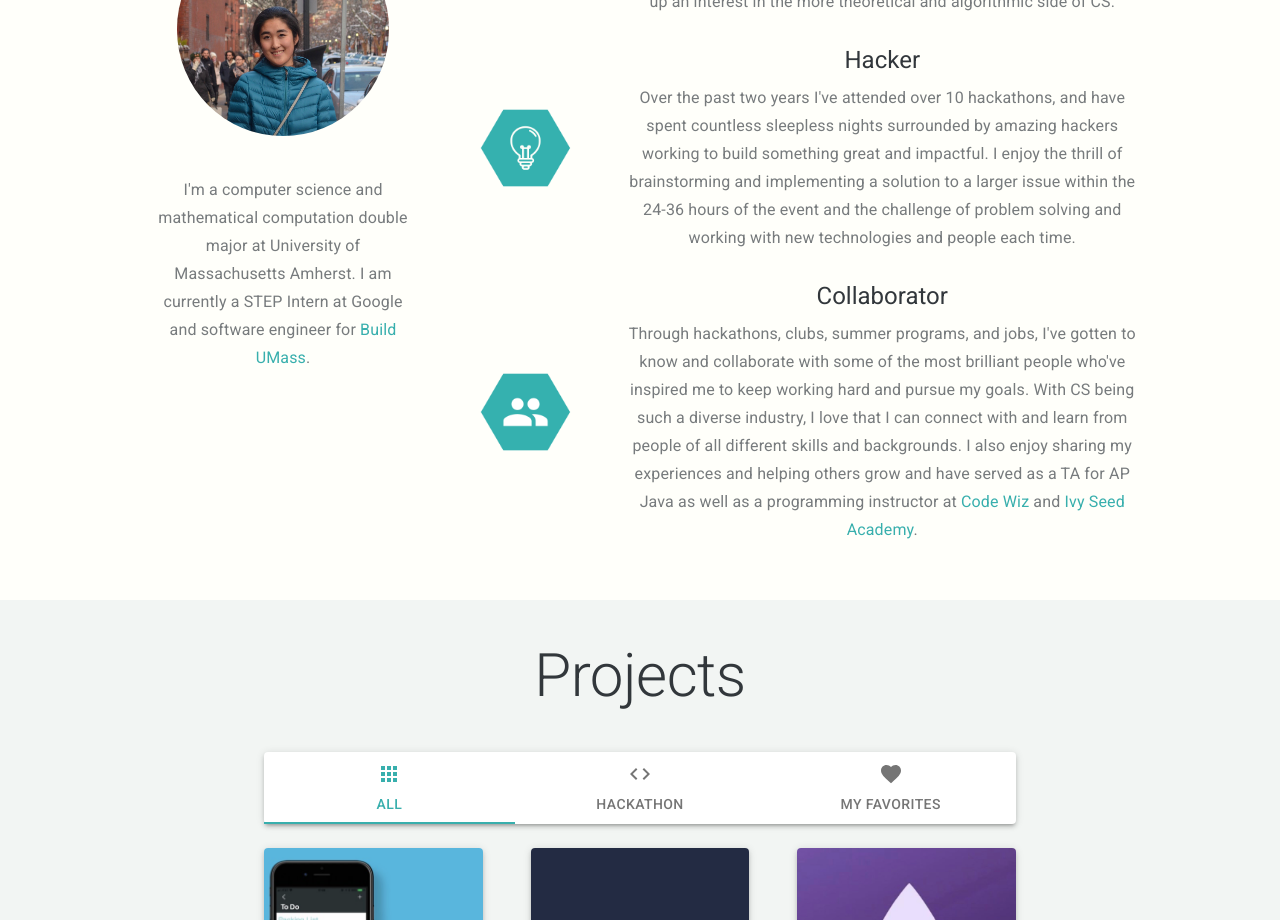
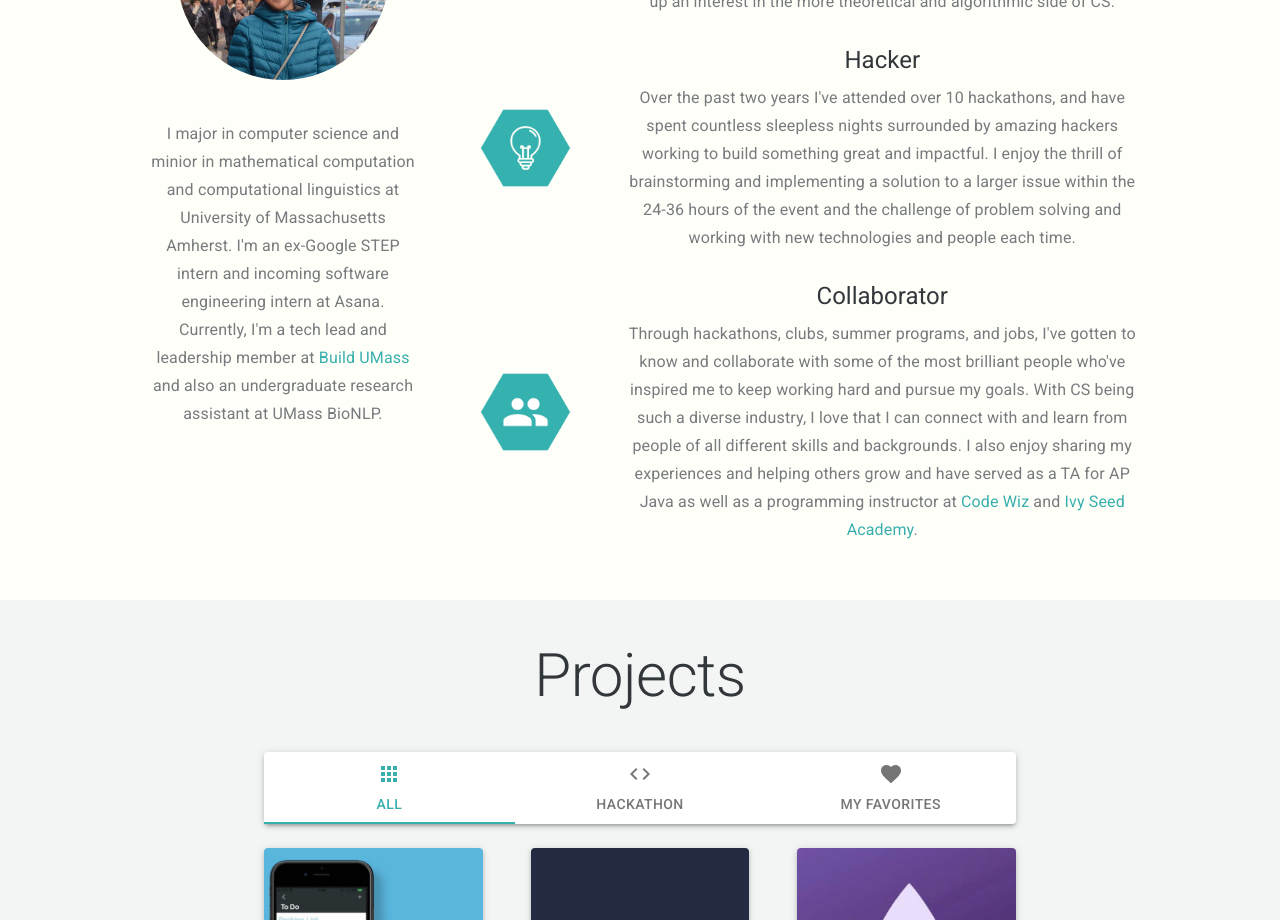
Before and after one commit to emaohn/my-website, a React (Create React App) app: page / in a window 1280 px wide. Shown: the part 1180-2100 px from the top of the page. Built offline with nearby package versions, Linux system fonts and the light colour scheme.

Commit message:
Update about section text

```diff
--- a/src/components/About.js
+++ b/src/components/About.js
@@ -28,7 +28,7 @@ export default function About() {
                                 <Box my={5} px={1} justifyContent='center'>
                                     <Typography gutterBottom variant='subtitle1'>
                                         <Box className='subtext'>
-                                            I'm a computer science and mathematical computation double major at University of Massachusetts Amherst. I am currently a STEP Intern at Google and software engineer for <Link target="_blank" rel="noopener noreferrer" href='https://buildumass.com/'>Build UMass</Link>.
+                                            I major in computer science and minior in mathematical computation and computational linguistics at University of Massachusetts Amherst. I'm an ex-Google STEP intern and incoming software engineering intern at Asana. Currently, I'm a tech lead and leadership member at <Link target="_blank" rel="noopener noreferrer" href='https://buildumass.com/'>Build UMass</Link> and also an undergraduate research assistant at UMass BioNLP.
                                         </Box>
                                     </Typography>
                                 </Box>
```
